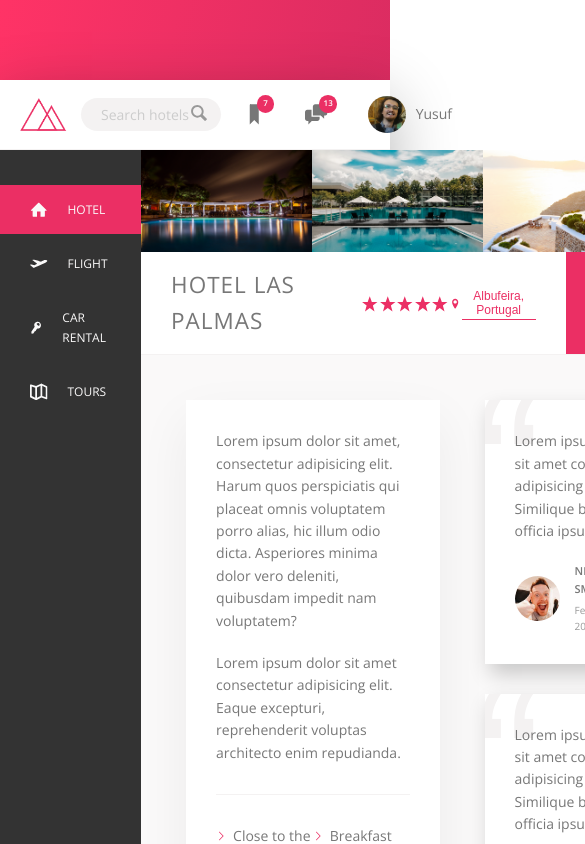
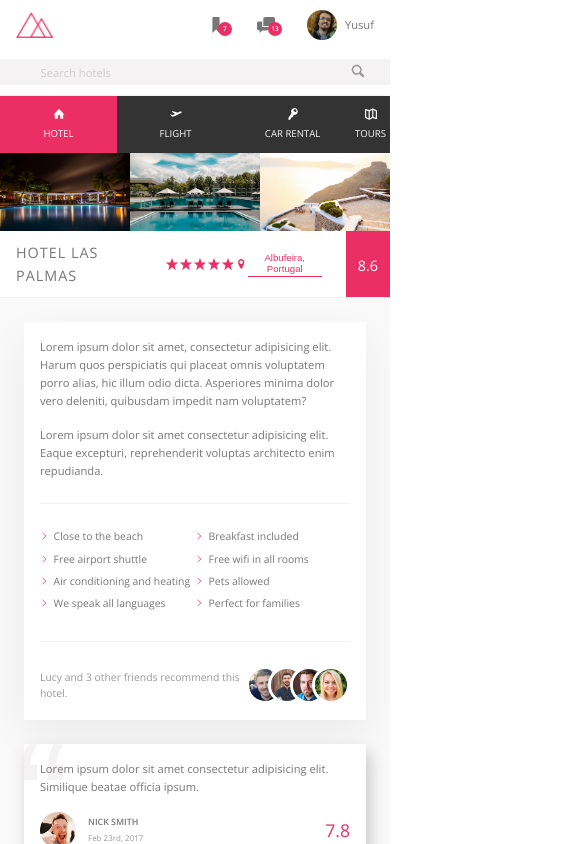
Before and after one commit to yusufipk/trillo-react, a React (Create React App) app: page / in a window 390 px wide. Shown: the top 844 px of the page, 585 px wide, since content can reach past the window. Built offline with nearby package versions, Linux system fonts and the light colour scheme.

Commit message:
created media queries

```diff
--- a/src/SASS/abstracts/_include-media.scss
+++ b/src/SASS/abstracts/_include-media.scss
@@ -29,9 +29,15 @@
 ///  $breakpoints: ('phone': 320px);
 ///
 $breakpoints: (
-  "phone": 320px,
-  "tablet": 768px,
-  "desktop": 1024px,
+  "smallest": 31.25em,
+  "small": 37.5em,
+  // 600px
+  "medium": 56.25em,
+  // 900px
+  "large": 68.75em,
+  // 1100px
+  "largest": 75em,
+  // 1200 px
 ) !default;
 
 ///
--- a/src/SASS/base/_base.scss
+++ b/src/SASS/base/_base.scss
@@ -8,6 +8,10 @@
 
 html {
   font-size: 62.5%; // 1 rem = 10px; 10px/16px = 62.5% (16 is default browser font size)
+
+  @include media("<large") {
+    font-size: 50%;
+  }
 }
 
 body {
--- a/src/SASS/base/_typography.scss
+++ b/src/SASS/base/_typography.scss
@@ -10,6 +10,11 @@ body {
   text-transform: uppercase;
   letter-spacing: 1px;
   padding: 1.5rem 3rem;
+
+  @include media("<small") {
+    font-size: 1.8rem;
+    padding: 1.25rem 2rem;
+  }
 }
 
 .paragraph:not(:last-of-type) {
--- a/src/SASS/components/components.scss
+++ b/src/SASS/components/components.scss
@@ -11,6 +11,10 @@
   &__item {
     flex: 0 0 50%;
     margin-bottom: 0.7rem;
+
+    @include media("<smallest") {
+      font-size: 1.3rem;
+    }
   }
 
   &__item::before {
@@ -32,6 +36,10 @@
   display: flex;
   align-items: center;
 
+  &__friends {
+    display: flex;
+  }
+
   &__photo {
     box-sizing: content-box;
     height: 4rem;
@@ -40,7 +48,7 @@
     border: 3px solid $color-white;
   }
   &__photo:not(:last-child) {
-    margin-right: -1.5rem;
+    margin-right: -2rem;
   }
 
   &__count {
@@ -56,6 +64,11 @@
   margin-bottom: 3rem;
   position: relative;
   overflow: hidden;
+
+  @include media("<medium") {
+    padding: 2rem;
+    margin-bottom: 3rem;
+  }
 
   &__text {
     margin-bottom: 2rem;
@@ -95,6 +108,10 @@
     color: $color-primary;
     font-size: 2.2rem;
     font-weight: 300;
+
+    @include media("<small") {
+      font-size: 0 1.5rem;
+    }
   }
 
   &::before {
--- a/src/SASS/layout/_layout.scss
+++ b/src/SASS/layout/_layout.scss
@@ -3,10 +3,20 @@
   margin: 8rem auto;
   background-color: $color-grey-light-2;
   box-shadow: $shadow-blurry;
+
+  @include media("<largest") {
+    margin: 0;
+    max-width: 100%;
+    width: 100%;
+  }
 }
 
 .content {
   display: flex;
+
+  @include media("<medium") {
+    flex-direction: column;
+  }
 }
 
 .hotel-view {
@@ -21,6 +31,14 @@
   background-color: $color-grey-light-1;
   border-bottom: $line;
   font-size: $normal-font-size;
+
+  @include media("<medium") {
+    padding: 3rem;
+  }
+
+  @include media("<small") {
+    flex-direction: column;
+  }
 }
 
 .description {
@@ -29,6 +47,16 @@
   padding: 3rem;
   flex: 0 0 60%;
   margin-right: 4.5rem;
+
+  @include media("<medium") {
+    padding: 2rem;
+    margin-right: 3rem;
+  }
+
+  @include media("<small") {
+    margin-right: 0;
+    margin-bottom: 3rem;
+  }
 }
 
 .user-reviews {
--- a/src/SASS/pages/_home.scss
+++ b/src/SASS/pages/_home.scss
@@ -5,6 +5,12 @@
 
   display: flex;
   font-size: $normal-font-size;
+
+  @include media("<smallest") {
+    flex-wrap: wrap;
+    align-content: space-around;
+    height: 12rem;
+  }
 
   // main axis
   justify-content: space-between;
@@ -23,6 +29,12 @@
     display: flex;
     align-items: center;
     justify-content: center;
+
+    @include media("<smallest") {
+      order: 1;
+      flex: 0 0 100%;
+      background-color: $color-grey-light-2;
+    }
 
     &--input {
       font-family: inherit;
@@ -137,11 +149,21 @@
     list-style: none;
     margin-top: 3.5rem;
 
+    @include media("<medium") {
+      display: flex;
+      margin: 0;
+    }
+
     &--item {
       position: relative;
 
       &:not(:last-child) {
         margin-bottom: 0.5rem;
+
+        @include media("<medium") {
+          flex: 1;
+          margin-bottom: 0;
+        }
       }
 
       &::before {
@@ -180,6 +202,16 @@
 
       display: flex;
       align-items: center;
+
+      @include media("<medium") {
+        justify-content: center;
+        padding: 2rem;
+      }
+
+      @include media("<small") {
+        flex-direction: column;
+        padding: 1.5rem 0.5rem;
+      }
     }
 
     &--icon {
@@ -187,6 +219,13 @@
       height: 1.75rem;
       margin-right: 2rem;
       fill: currentColor;
+
+      @include media("<small") {
+        margin-bottom: 0.7rem;
+        margin-right: 0;
+        width: 1.5rem;
+        height: 1.5rem;
+      }
     }
   }
 
@@ -195,6 +234,10 @@
     color: $color-grey-light-4;
     text-align: center;
     padding: 2.5rem;
+
+    @include media("<medium") {
+      display: none;
+    }
   }
 }
 
@@ -245,23 +288,39 @@
     align-items: center;
     justify-content: center;
     flex-direction: column;
+
+    @include media("<small") {
+      padding: 0 1.5rem;
+    }
   }
 
   &__rating-average {
     font-size: 2.25rem;
     font-weight: 300;
-    margin-bottom: -4px;
+    margin-bottom: -3px;
+
+    @include media("<small") {
+      font-size: 1.8rem;
+    }
   }
 
   &__rating-count {
-    font-size: $small-font-size;
+    font-size: 1rem;
     text-transform: uppercase;
+
+    @include media("<smallest") {
+      display: none;
+    }
   }
 }
 
 .cta {
   padding: 3.5rem 0;
   text-align: center;
+
+  @include media("<medium") {
+    padding: 2.5rem 0;
+  }
 
   &__book-now {
     font-size: 1.5rem;
```
